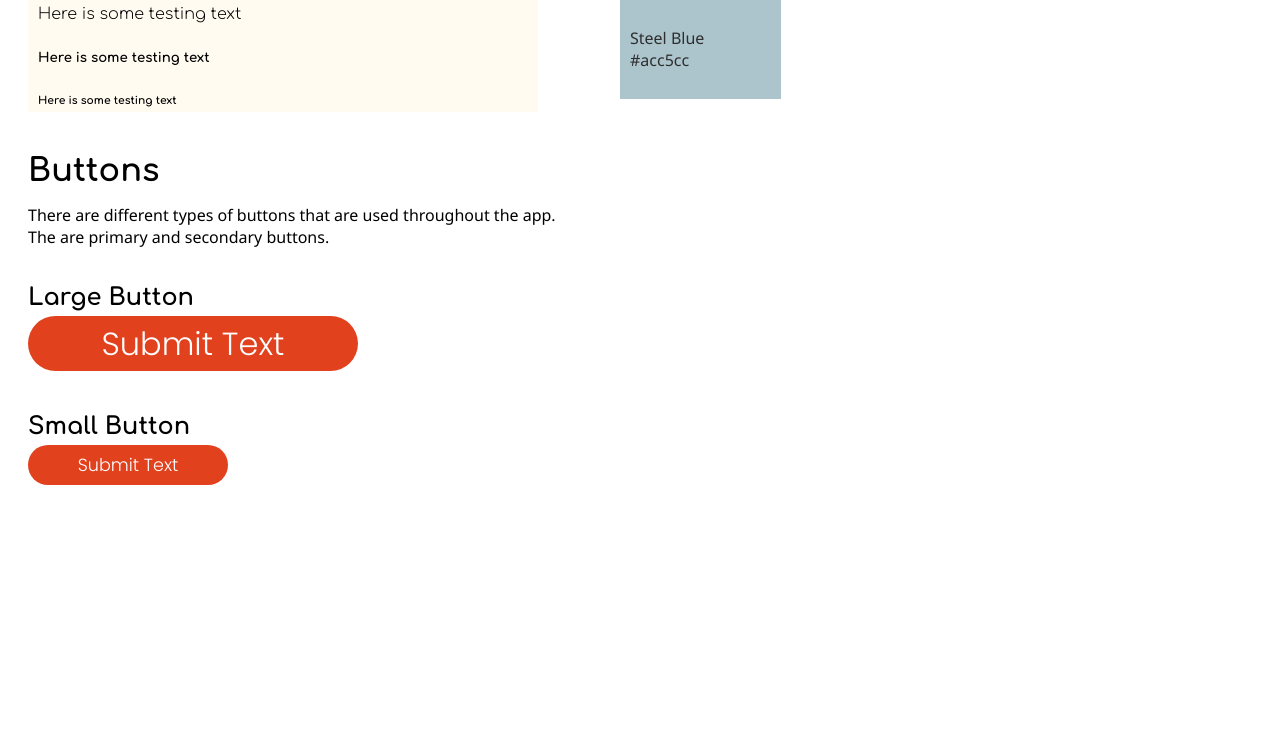
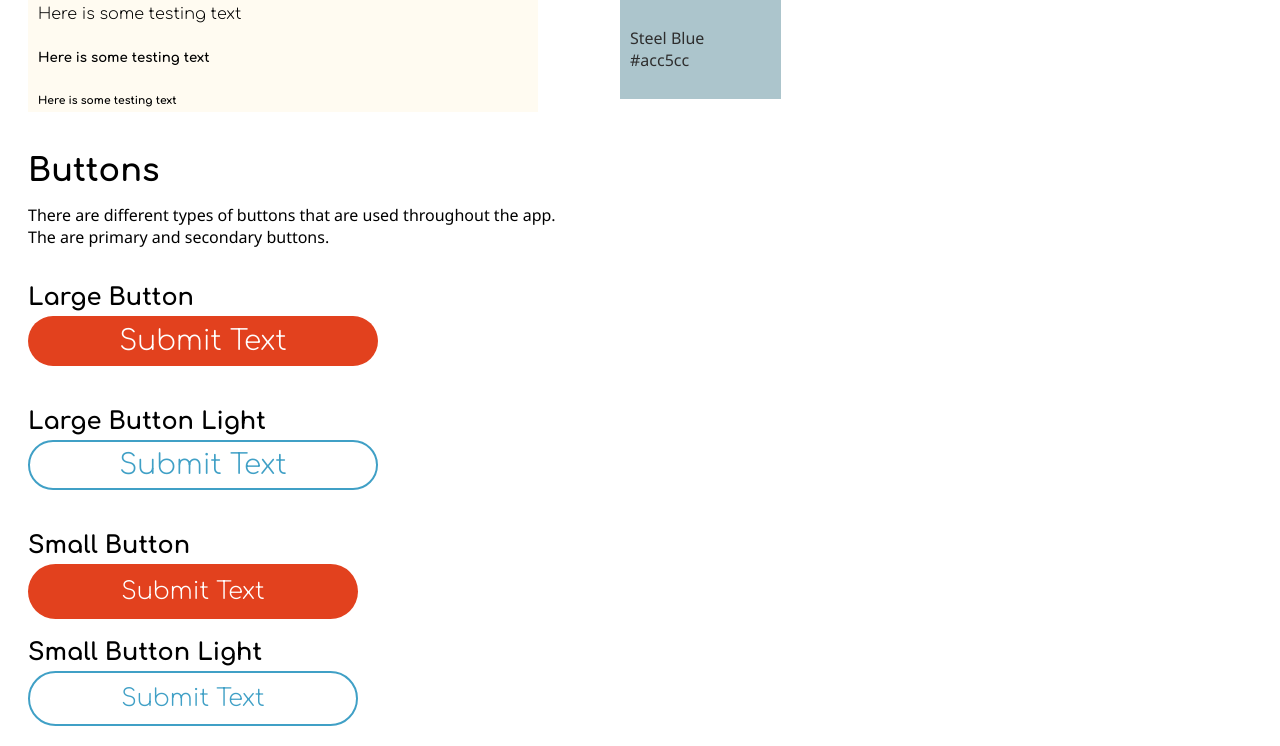
Before and after one commit to Adespinoza/outofpocket, a plain HTML site: page style_guide.html in a window 1280 px wide. Shown: the part 553-1299 px from the top of the page. Before the commit the page ends 1058 px from the top, so only its background shows below. Drawn offline with Linux system fonts and the light colour scheme.

Commit message:
Changed Light and Dark Buttons

```diff
--- a/style_guide.html
+++ b/style_guide.html
@@ -90,8 +90,14 @@
   .button-large {
     font-family: 'Poppins', serif;
     font-size: 2em;
+  }
+  .btn--primary {
+    font-family: 'Comfortaa', serif;
+    font-size: 1.50em;
     color: #ffffff;
     background-color: #E2411E;
+    border: none;
+    cursor: pointer;
     padding: 0px 30px;
     display: inline-block;
     border-radius: 50px;
@@ -101,13 +107,47 @@
   .button-small {
     font-family: 'Poppins', serif;
     font-size: 1.1em;
+    width: 200px;
+    height: 40px;
+  }
+  .btn--primary-large {
+    font-family: 'Comfortaa', serif;
+    font-size: 1.75em;
     color: #ffffff;
     background-color: #E2411E;
     padding: 0px 30px;
     display: inline-block;
     border-radius: 50px;
-    width: 200px;
-    height: 40px;
+    width: 350px;
+    height: 50px;
+  }
+  .btn--secondary {
+    font-family: 'Comfortaa', serif;
+    font-size: 1.50em;
+    color: #40a0c6;
+    border-color: #40a0c6;
+    border-style: solid;
+    background-color: #ffffff;
+    cursor: pointer;
+    padding: 0px 30px;
+    display: inline-block;
+    border-radius: 50px;
+    width: 330px;
+    height: 55px;
+  }
+  .btn--secondary-large {
+    font-family: 'Comfortaa', serif;
+    font-size: 1.75em;
+    color: #40a0c6;
+    border-color: #40a0c6;
+    border-style: solid;
+    background-color: #ffffff;
+    cursor: pointer;
+    padding: 0px 30px;
+    display: inline-block;
+    border-radius: 50px;
+    width: 350px;
+    height: 50px;
   }
   td {
     width: 150px;
@@ -173,9 +213,13 @@
     </p>
     <div class="container column">
       <h2>Large Button</h2>
-      <button class="primary button-large light">Submit Text</button><br/>
+        <button class="primary btn--primary-large light">Submit Text</button><br/>
+      <h2>Large Button Light</h2>
+        <button class="btn--secondary-large light">Submit Text</button><br/>
       <h2>Small Button</h2>
-      <button class="primary button-small">Submit Text</button>
+        <button class="primary btn--primary light">Submit Text</button>
+      <h2>Small Button Light</h2>
+        <button class="btn--secondary light">Submit Text</button>
     </div>
   </div>
 </body>
```
